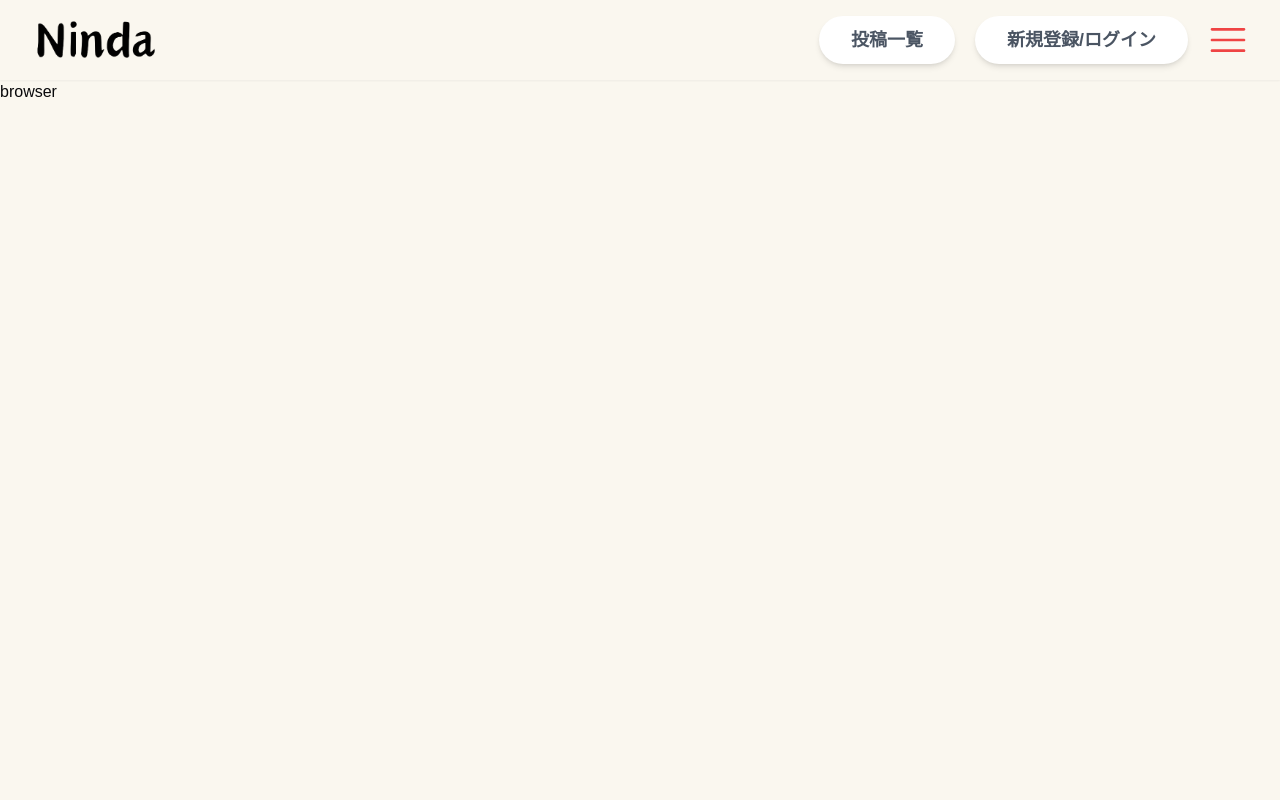
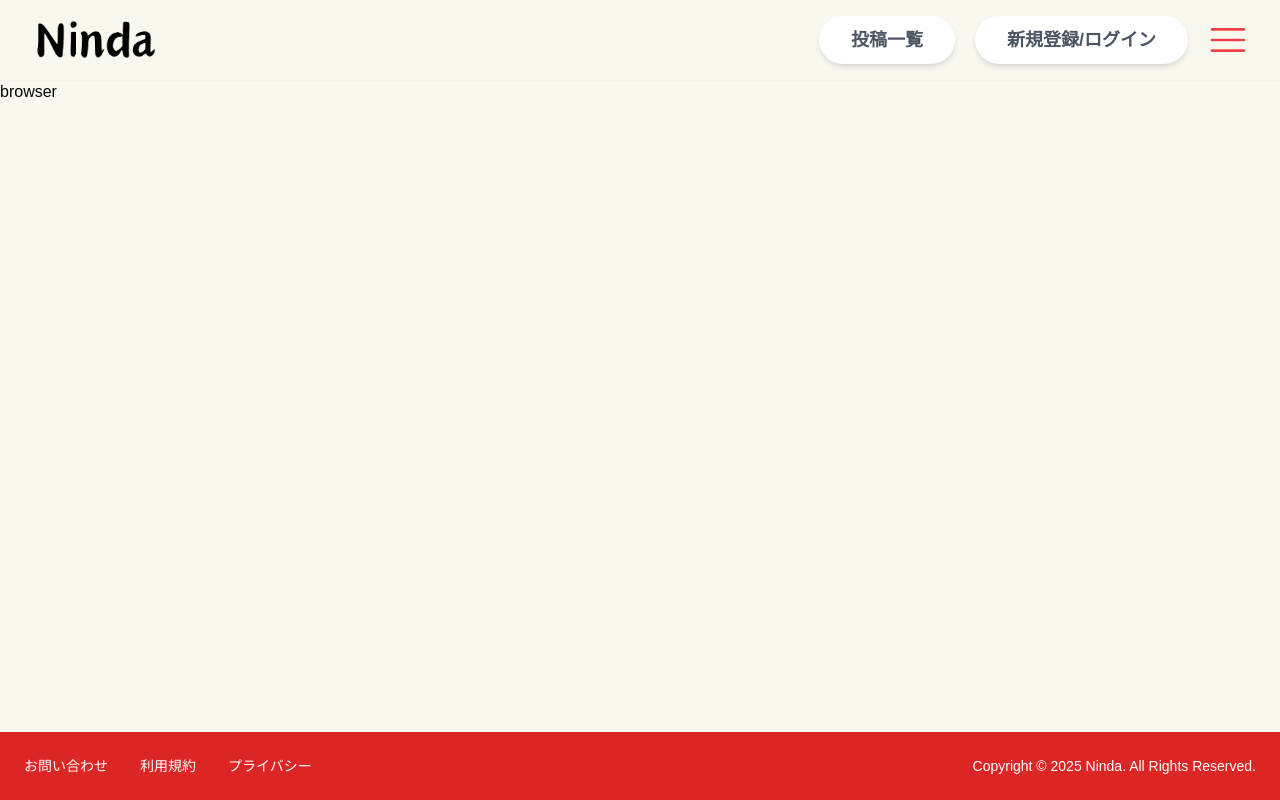
Before and after one commit to yaha-pro/ninda, a Next.js app in the folder front/: page / in a window 1280 px wide. Built offline with nearby package versions, Linux system fonts and the light colour scheme.

Commit message:
add:フッターを追加しました

```diff
--- a/front/src/app/layout.tsx
+++ b/front/src/app/layout.tsx
@@ -1,6 +1,6 @@
 import './globals.css';
 import { Header } from '@/components/Header';
-// import { Footer } from '@/components/Footer';
+import { Footer } from '@/components/Footer';
 
 export const metadata = {
   title: 'Ninda - タイピングゲームサービス',
@@ -20,7 +20,7 @@ export default function RootLayout({
             <main className="flex-1">
               {children}
             </main>
-            {/* <Footer /> */}
+            <Footer />
           </div>
       </body>
     </html>
--- /dev/null
+++ b/front/src/components/Footer.tsx
@@ -0,0 +1,16 @@
+export function Footer() {
+  return (
+    <footer className="bg-red-600 text-white mt-16">
+      <div className="px-4 sm:px-6 lg:px-6 py-6">
+        <div className="flex flex-col sm:flex-row justify-between items-center gap-4">
+          <div className="flex gap-8">
+            <a href="#" className="text-sm hover:underline">お問い合わせ</a>
+            <a href="#" className="text-sm hover:underline">利用規約</a>
+            <a href="#" className="text-sm hover:underline">プライバシー</a>
+          </div>
+        <p className="text-sm">Copyright © 2025 Ninda. All Rights Reserved.</p>
+      </div>
+    </div>
+  </footer>
+  );
+}
```
